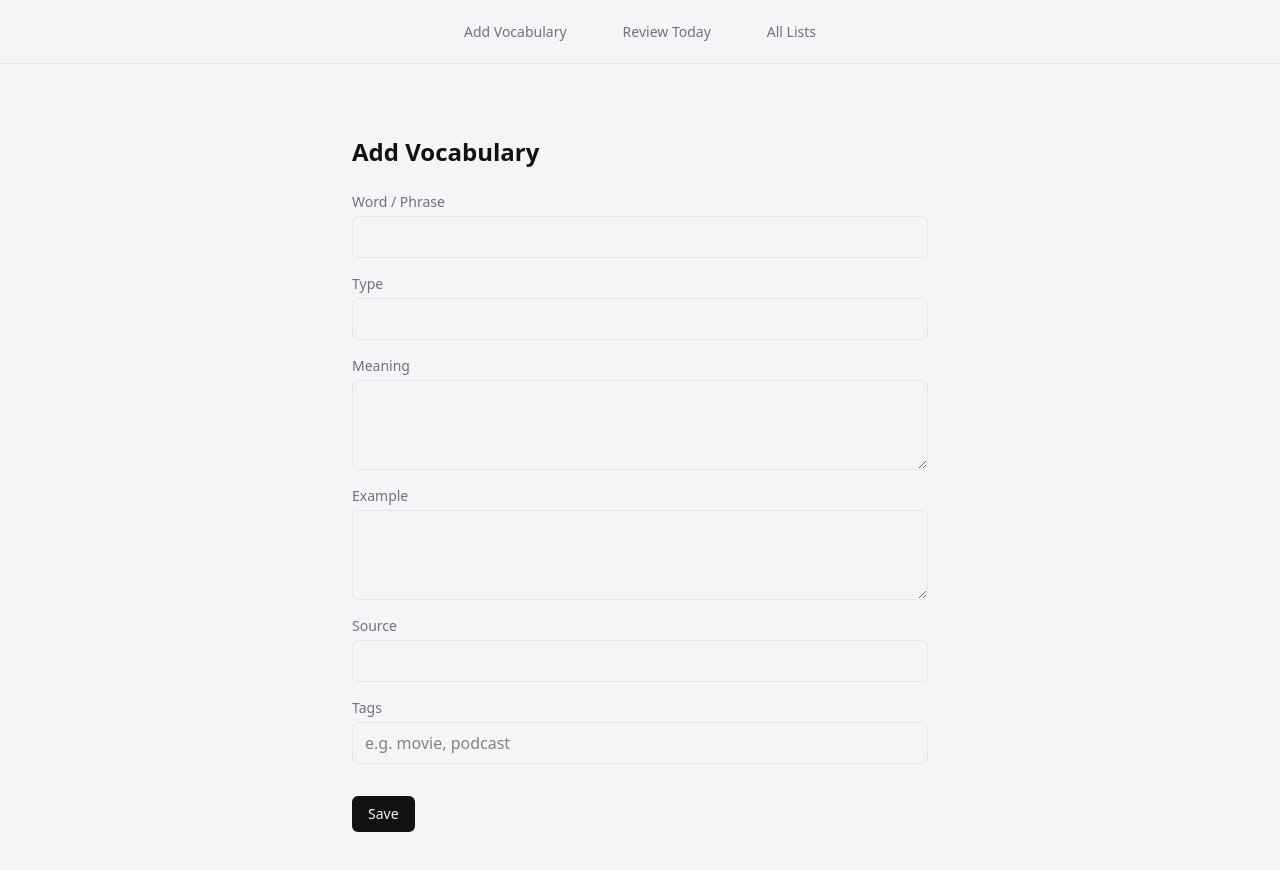
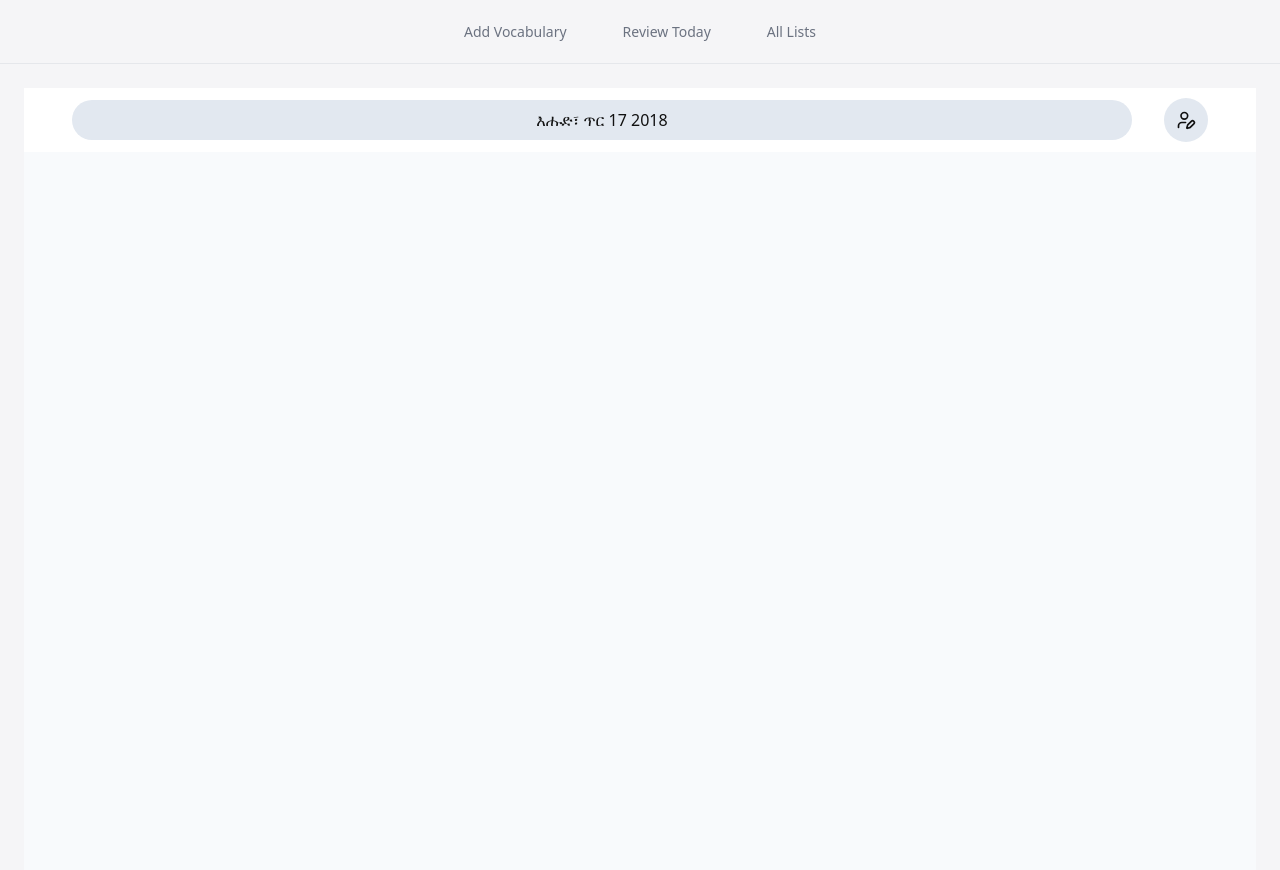
Before and after one commit to Hena-yaris/vocab-review-app, a Next.js app: page /dashboard/vocabulary/add in a window 1280 px wide. Shown: the top 870 px of the page. Built offline with nearby package versions, Linux system fonts and the light colour scheme.

Commit message:
feat: add header

```diff
--- a/app/dashboard/vocabulary/add/page.tsx
+++ b/app/dashboard/vocabulary/add/page.tsx
@@ -1,156 +1,26 @@
-"use client"
 
-import { useState } from "react";
+
+import {UserPen} from "lucide-react";
+import formatEthiopianDate from "@/lib/date";
+
+
+export default function AddPage (){
 
 
 
-export default function AddPage() {
-    const [vocab, setVocab] = useState({
-        term: "",
-        type: "",
-        meaning: "",
-        example: "",
-        source: "",
-        tags: "",
-    })
+  return (
+    <section className="min-h-screen bg-slate-50 ">
 
-const handleSubmit = async(e: React.FormEvent<HTMLFormElement>)=>{
-    e.preventDefault();
-
-    try{
-        const res = await fetch("/api/vocabulary/add", {
-            method: "POST",
-            headers: {
-                "Content-Type": "application/json",
-            },
-            body: JSON.stringify({
-                ...vocab,
-                tags: vocab.tags.split(",").map((t)=> t.trim()),
-
-            })
-
-        });
+      {/* Header */}
+      <header className="flex items-center px-12 justify-between h-16 bg-white">
+        {/* day */}
+        <p className="bg-slate-200  h-10 flex items-center justify-center flex-1 rounded-full mr-8 ">{formatEthiopianDate()}</p>
+        <div className="bg-slate-200 p-3 rounded-full">
+            <UserPen size={20}/>
+        </div>
+      </header>
 
 
-
-        if(!res.ok) {
-            const errorData = await res.json();
-            alert(errorData.message|| "something went wrong");
-            return;
-        }
-
-        const data = await res.json();
-        console.log("saved", data);
-
-        //reset form data
-         setVocab({
-           term: "",
-           type: "",
-           meaning: "",
-           example: "",
-           source: "",
-           tags: "",
-         });
-    }catch(err){
-        console.error(err)
-        return
-    }
-
-
-}
-
-
-  return (
-    <div className="max-w-xl mx-auto mt-12 space-y-6">
-      <h1 className="text-2xl font-semibold text-foreground">Add Vocabulary</h1>
-
-      <form className="space-y-4" onSubmit={handleSubmit}>
-        <div className="flex flex-col gap-1">
-          <label htmlFor="term" className="text-sm text-muted">
-            Word / Phrase
-          </label>
-          <input
-            id="term"
-            type="text"
-            value={vocab.term}
-            onChange={(e) => setVocab({ ...vocab, term: e.target.value })}
-            className="border border-border rounded-md px-3 py-2 bg-background"
-          />
-        </div>
-
-        <div className="flex flex-col gap-1">
-          <label htmlFor="type" className="text-sm text-muted">
-            Type
-          </label>
-          <input
-            id="type"
-            type="text"
-            value={vocab.type}
-            onChange={(e) => setVocab({ ...vocab, type: e.target.value })}
-            className="border border-border rounded-md px-3 py-2 bg-background"
-          />
-        </div>
-
-        <div className="flex flex-col gap-1">
-          <label htmlFor="meaning" className="text-sm text-muted">
-            Meaning
-          </label>
-          <textarea
-            id="meaning"
-            value={vocab.meaning}
-            onChange={(e) => setVocab({ ...vocab, meaning: e.target.value })}
-            className="border border-border rounded-md px-3 py-2 bg-background"
-            rows={3}
-          />
-        </div>
-
-        <div className="flex flex-col gap-1">
-          <label htmlFor="example" className="text-sm text-muted">
-            Example
-          </label>
-          <textarea
-            id="example"
-            value={vocab.example}
-            onChange={(e) => setVocab({ ...vocab, example: e.target.value })}
-            className="border border-border rounded-md px-3 py-2 bg-background"
-            rows={3}
-          />
-        </div>
-
-        <div className="flex flex-col gap-1">
-          <label htmlFor="source" className="text-sm text-muted">
-            Source
-          </label>
-          <input
-            id="source"
-            type="text"
-            value={vocab.source}
-            onChange={(e) => setVocab({ ...vocab, source: e.target.value })}
-            className="border border-border rounded-md px-3 py-2 bg-background"
-          />
-        </div>
-
-        <div className="flex flex-col gap-1">
-          <label htmlFor="tags" className="text-sm text-muted">
-            Tags
-          </label>
-          <input
-            id="tags"
-            type="text"
-            placeholder="e.g. movie, podcast"
-            value={vocab.tags}
-            onChange={(e) => setVocab({ ...vocab, tags: e.target.value })}
-            className="border border-border rounded-md px-3 py-2 bg-background"
-          />
-        </div>
-
-        <button
-          type="submit"
-          className="mt-4 rounded-md bg-foreground text-background px-4 py-2 text-sm"
-        >
-          Save
-        </button>
-      </form>
-    </div>
+    </section>
   );
 }
```
